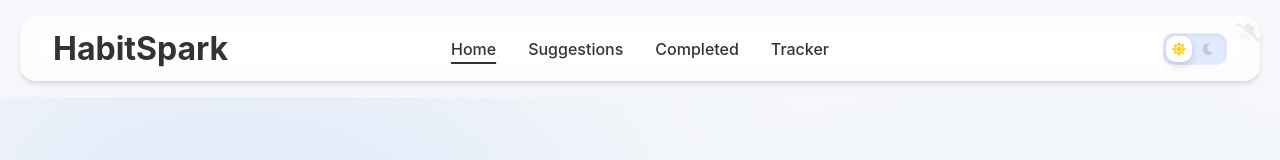
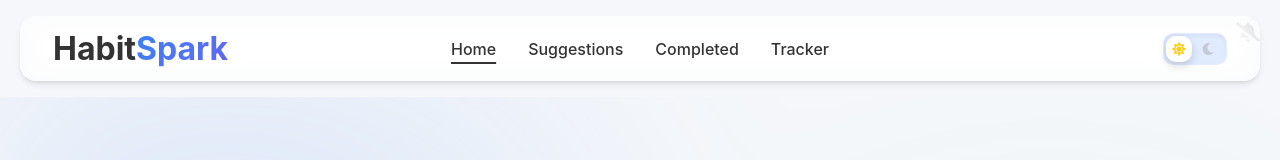
Before and after one commit to Triumphant307/habit-spark-2.0, a Next.js app: page / in a window 1280 px wide. Shown: the top 160 px of the page. Built offline with nearby package versions, Linux system fonts and the light colour scheme; no server answers.

Commit message:
style: refactor header with glassmorphism and Spark highlight
- Implement sticky floating glass header container\n- Add gradient highlight to 'Spark' in Header title

```diff
--- a/src/Styles/Layout/Header.module.css
+++ b/src/Styles/Layout/Header.module.css
@@ -1,6 +1,6 @@
 .Header_Container {
   position: sticky;
-  top: 0;
+  top: 1rem;
   z-index: var(--z-index-layer-sticky);
   display: grid;
   grid-template-columns: 1fr auto 1fr;
@@ -36,6 +36,14 @@
   font-weight: var(--font-weight-bold);
   color: var(--color-text-primary);
   white-space: nowrap;
+}
+
+.Header_Title_Spark {
+  background: var(--gradient-surface-primary);
+  -webkit-background-clip: text;
+  background-clip: text;
+  color: transparent;
+  font-weight: var(--font-weight-bold);
 }
 
 .Header_Right {
--- a/src/components/Layout/Header.tsx
+++ b/src/components/Layout/Header.tsx
@@ -70,7 +70,7 @@ const Header: React.FC = () => {
           <span className={Style.Header_HamburgerBar} />
           <span className={Style.Header_HamburgerBar} />
         </button>
-        <h1 className={Style.Header_Title}>HabitSpark</h1>
+        <h1 className={Style.Header_Title}>Habit<span className={Style.Header_Title_Spark}>Spark</span></h1>
       </div>
 
       <nav
```
